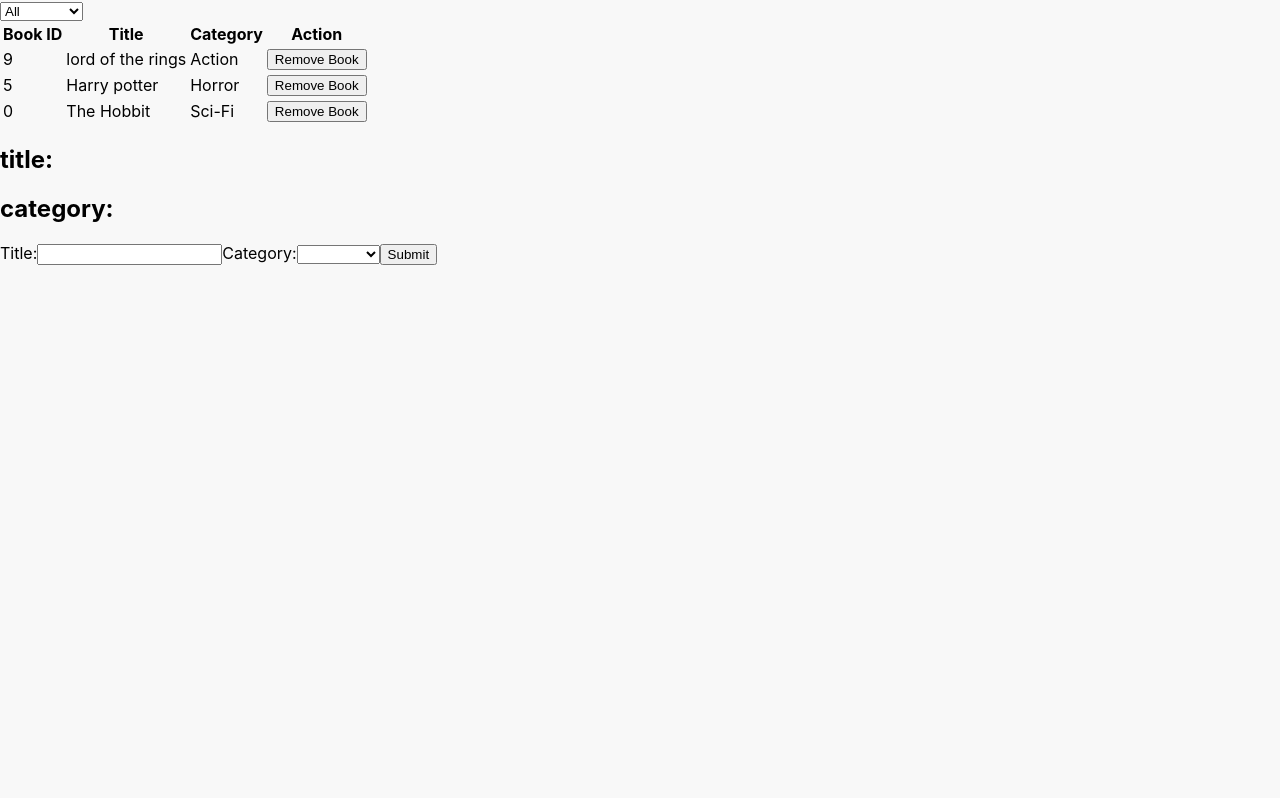
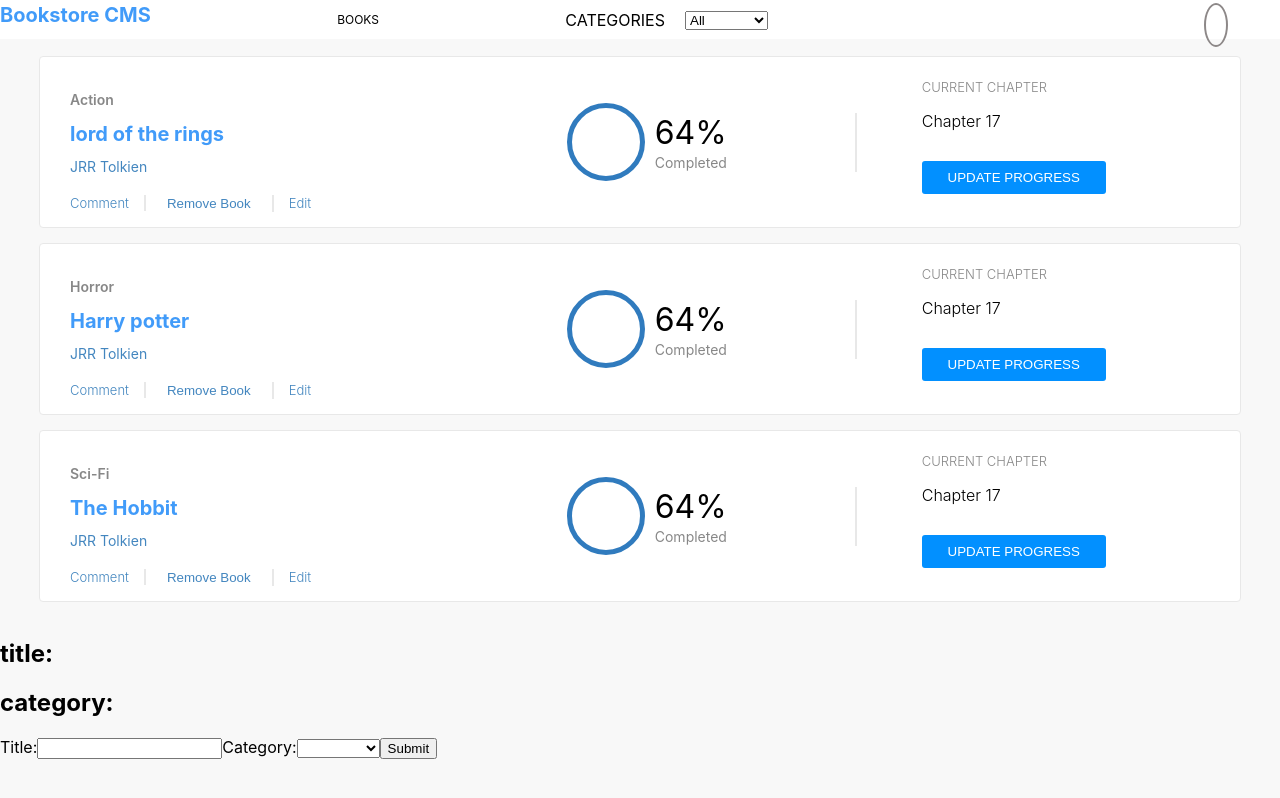
Before and after one commit to sumon0002001/book_store, a React (Create React App) app: page / in a window 1280 px wide. Built offline with nearby package versions, Linux system fonts and the light colour scheme.

Commit message:
Add styleing to components

```diff
--- a/src/components/App.js
+++ b/src/components/App.js
@@ -4,7 +4,7 @@ import BooksList from '../containers/BooksList';
 
 function App() {
   return (
-    <div>
+    <div className="container">
       <BooksList />
       <BookForm />
     </div>
--- a/src/components/Book.js
+++ b/src/components/Book.js
@@ -5,19 +5,45 @@ const Book = (props) => {
   const { book, handleRemoveBook } = props;
 
   return (
-    <tr>
-      <td>{book.id}</td>
-      <td>{book.title}</td>
-      <td>{book.category}</td>
-      <td>
-        <button type="submit" onClick={() => handleRemoveBook(book)}>
-          Remove Book
+    <tr className="book">
+      <div className="partition-1">
+        <div>
+          <p className="cat">{book.category}</p>
+          <h2 className="title">{book.title}</h2>
+          <span className="author">JRR Tolkien</span>
+          <ul>
+            <li>Comment</li>
+            <li>
+              {' '}
+              <button
+                className="remove-btn"
+                type="submit"
+                onClick={() => handleRemoveBook(book)}
+              >
+                Remove Book
+              </button>
+            </li>
+            <li>Edit</li>
+          </ul>
+        </div>
+      </div>
+      <div className="partition-2">
+        <div className="oval" />
+        <div className="details">
+          <p className="percent">64%</p>
+          <span className="completed">Completed</span>
+        </div>
+      </div>
+      <div className="partition-3">
+        <h5 className="mini-h5">CURRENT CHAPTER</h5>
+        <p className="chapter">Chapter 17</p>
+        <button type="button" className="update-btn">
+          UPDATE PROGRESS
         </button>
-      </td>
+      </div>
     </tr>
   );
 };
-
 Book.propTypes = {
   handleRemoveBook: PropTypes.func.isRequired,
   book: PropTypes.exact({
--- a/src/containers/BooksList.js
+++ b/src/containers/BooksList.js
@@ -31,19 +31,26 @@ class BooksList extends Component {
     ));
 
     return (
-      <div>
-        <CategoryFilter bookFilter={this.handleFilterChange} />
-        <table>
-          <thead>
-            <tr>
-              <th>Book ID</th>
-              <th>Title</th>
-              <th>Category</th>
-              <th>Action</th>
-            </tr>
-          </thead>
-          <tbody>{bookList}</tbody>
-        </table>
+      <div className="main-div">
+        <div className="header">
+          <div className="header-items">
+            <p className="title">Bookstore CMS</p>
+            <div className="books"><p>BOOKS</p></div>
+            <div className="select">
+              <div className="category">CATEGORIES</div>
+              <CategoryFilter bookFilter={this.handleFilterChange} />
+            </div>
+          </div>
+          <div className="user-icon">
+            <div><i className="fa fa-user-o" aria-hidden="true" /></div>
+          </div>
+        </div>
+        <div className="books-table">
+          <table>
+            <thead />
+            <tbody>{bookList}</tbody>
+          </table>
+        </div>
       </div>
     );
   }
--- a/src/style/index.css
+++ b/src/style/index.css
@@ -15,3 +15,245 @@ body {
   -webkit-font-smoothing: antialiased;
   background-color: rgba(45, 45, 45, 0.03);
 }
+
+code {
+  font-family:
+    source-code-pro,
+    Menlo,
+    Monaco,
+    Consolas,
+    "Courier New",
+    monospace;
+}
+
+.header {
+  background-color: white;
+}
+
+.header-items {
+  display: flex;
+  width: 60%;
+  justify-content: space-between;
+  float: left;
+}
+
+.user-icon {
+  float: right;
+  display: flex;
+  justify-content: center;
+  width: 10%;
+  margin-top: 15px;
+}
+
+.main-div {
+  display: flex;
+  flex-direction: column;
+}
+
+.select {
+  display: flex;
+  align-items: center;
+}
+
+.title {
+  color: #419bf9;
+  font-weight: 700;
+  font-size: 20px;
+}
+
+.books {
+  display: flex;
+  align-items: center;
+}
+
+ p {
+  font-size: 12px;
+}
+
+.category {
+  margin-right: 20px;
+}
+
+.fa-user-o {
+  color: #507bff;
+  border: 2px solid rgb(141, 136, 136);
+  padding: 10px;
+  border-radius: 50%;
+  font-weight: 700;
+}
+
+.books-table {
+  margin: 0 auto;
+}
+
+.book {
+  margin: 15px auto;
+  display: flex;
+  justify-content: space-between;
+  width: 1200px;
+  height: 170px;
+  border-radius: 4px;
+  border: solid 1px #e8e8e8;
+  background-color: #fff;
+}
+
+.partition-1 {
+  width: 44%;
+  padding: 20px 30px;
+}
+
+.partition-2 {
+  width: 25%;
+  display: flex;
+  justify-content: center;
+  align-items: center;
+}
+
+.partition-3 {
+  width: 30%;
+  padding-left: 65px;
+}
+
+.update-btn,
+.add-book-btn {
+  color: #fff;
+  width: 184px;
+  height: 33px;
+  border: unset;
+  border-radius: 3px;
+  background-color: #0290ff;
+}
+
+.mini-h5 {
+  color: #121212;
+  opacity: 0.5;
+  font-size: 13px;
+  font-weight: 300;
+  margin-bottom: 0;
+}
+
+.chapter {
+  font-size: 16px;
+  font-weight: 300;
+  margin-bottom: 30px;
+}
+
+.oval {
+  width: 68px;
+  height: 68px;
+  border: 5px solid #307bbe;
+  border-radius: 50%;
+  margin-right: 10px;
+}
+
+.percent {
+  width: 68px;
+  height: 39px;
+  font-size: 32px;
+  margin: 0;
+}
+
+.completed {
+  width: 80px;
+  height: 18px;
+  opacity: 0.5;
+  font-size: 14px;
+  color: #121212;
+}
+
+.details {
+  width: 200px;
+  border-right: 2px solid #e8e8e8;
+}
+
+.cat {
+  color: #121212;
+  opacity: 0.5;
+  font-size: 14px;
+  font-weight: 600;
+}
+
+.title {
+  margin-top: 3px;
+  margin-bottom: 10px;
+}
+
+.author {
+  font-size: 14px;
+  color: #4386bf;
+}
+
+ul {
+  padding-left: 0;
+}
+
+ul li {
+  list-style-type: none;
+  display: inline-block;
+  padding-right: 15px;
+  padding-left: 15px;
+  border-right: 2px solid #e8e8e8;
+  font-weight: 300;
+  font-size: 13px;
+  color: #4386bf;
+  cursor: pointer;
+}
+
+ul li:first-child {
+  padding-left: 0;
+}
+
+ul li:last-child {
+  border-right: unset;
+}
+
+.remove-btn {
+  border: unset;
+  color: #4386bf;
+  background-color: unset;
+  cursor: pointer;
+}
+
+.book-form-div {
+  margin: 20px auto;
+  width: 1200px;
+}
+
+.book-form {
+  display: flex;
+  justify-content: space-between;
+}
+
+.hr {
+  border: solid 1px #e8e8e8;
+}
+
+.new-book-title {
+  font-size: 20px;
+  font-weight: bold;
+  letter-spacing: -0.18px;
+  color: #888;
+}
+
+.form-title {
+  width: 664px;
+  height: 45px;
+  border-radius: 4px;
+  border: solid 1px #e8e8e8;
+  background-color: #fff;
+  padding-left: 20px;
+}
+
+.select-cat {
+  width: 200px;
+  height: 50px;
+  font-size: 16px;
+  background-color: #fff;
+  color: #c4c4c4;
+  border: unset;
+}
+
+.add-book-btn {
+  width: 200px;
+  height: 45px;
+}
```
